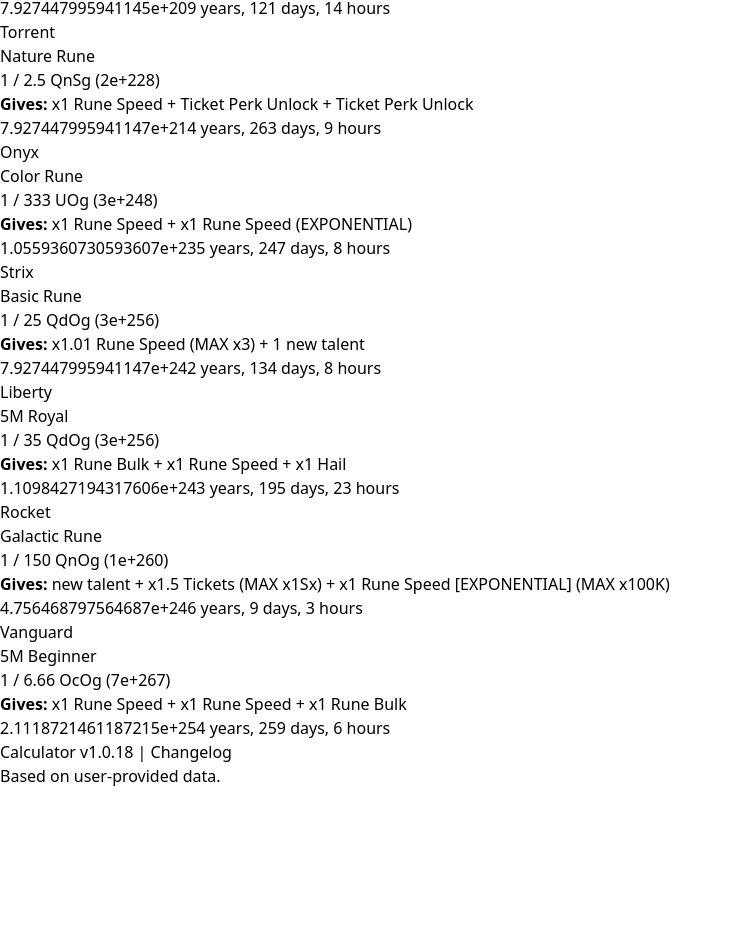
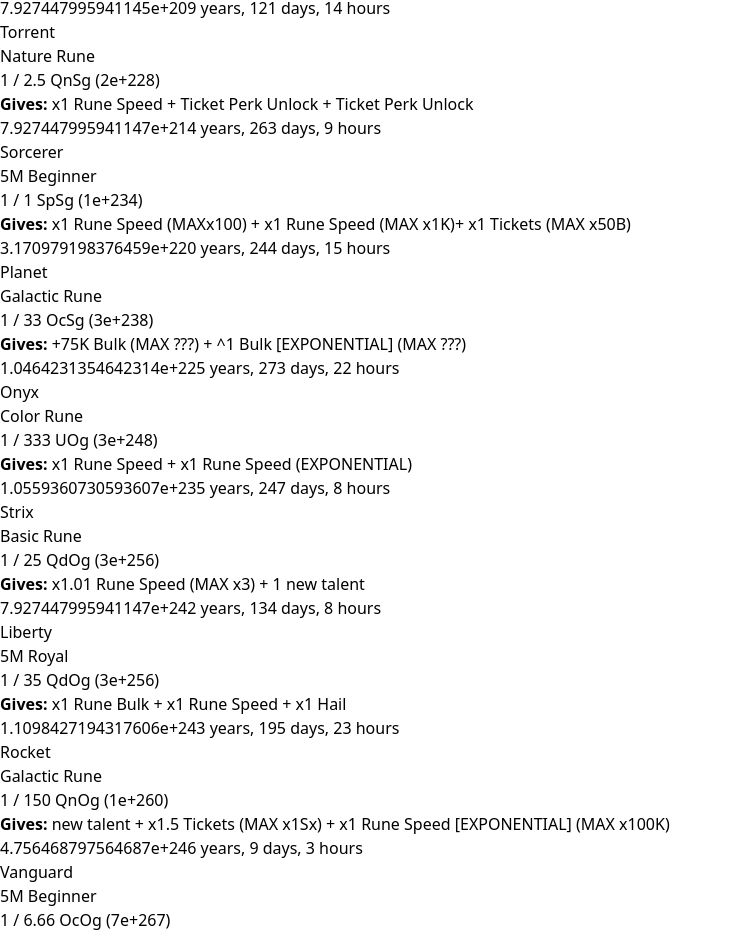
Before and after one commit to truthuntold/ai-rune-calc, a React (Vite) app: page / in a window 1280 px wide. Shown: the part 5332-6268 px from the top of the page, without its empty margins (0-733 px from the left). Before the commit the page ends 6120 px from the top, so only its background shows below. Built offline with nearby package versions, Linux system fonts and the light colour scheme.

Commit message:
missing runes

```diff
--- a/src/App.jsx
+++ b/src/App.jsx
@@ -142,6 +142,8 @@ const runesData = [
     { name: 'Apex', source: 'Basic Rune', chance: 2.5e212, stats: 'x1 Rune Bulk [EXPONENTIAL] + x1K Rune Speed [EXPONENTIAL]' },
     { name: 'Constellation', source: 'Galactic Rune', chance: 2.5e223, stats: 'x1 Rune Bulk (MAX x25) + x1 Rune Bulk (MAX x25) + New Talent' },
     { name: 'Torrent', source: 'Nature Rune', chance: 2.5e228, stats: 'x1 Rune Speed + Ticket Perk Unlock + Ticket Perk Unlock' },
+    { name: 'Sorcerer', source: '5M Beginner', chance: 1e234, stats: 'x1 Rune Speed (MAXx100) + x1 Rune Speed (MAX x1K)+ x1 Tickets (MAX x50B)' },
+    { name: 'Planet', source: 'Galactic Rune', chance: 3.3e238, stats: '+75K Bulk (MAX ???) + ^1 Bulk [EXPONENTIAL] (MAX ???)' },
     { name: 'Onyx', source: 'Color Rune', chance: 3.33e248, stats: 'x1 Rune Speed + x1 Rune Speed (EXPONENTIAL)' },
     { name: 'Strix', source: 'Basic Rune', chance: 2.5e256, stats: 'x1.01 Rune Speed (MAX x3) + 1 new talent' },
     { name: 'Liberty', source: '5M Royal', chance: 3.5e256, stats: 'x1 Rune Bulk + x1 Rune Speed + x1 Hail' },
@@ -164,6 +166,7 @@ const trackEvent = (eventName, eventParams) => {
         console.log(`Analytics Event (GA not found): ${eventName}`, eventParams);
     }
 };
+
 
 // --- Helper Functions ---
 function formatTime(totalSeconds) {
@@ -338,6 +341,7 @@ export default function App() {
     const [customRuneChance, setCustomRuneChance] = useState('1e300');
     const [isChangelogVisible, setIsChangelogVisible] = useState(false);
     const [showUpdateNotification, setShowUpdateNotification] = useState(false);
+
     // Refs for managing analytics tracking debounce
     const debounceTimeoutRef = useRef(null);
     const rpsDebounceTimeoutRef = useRef(null);
```
